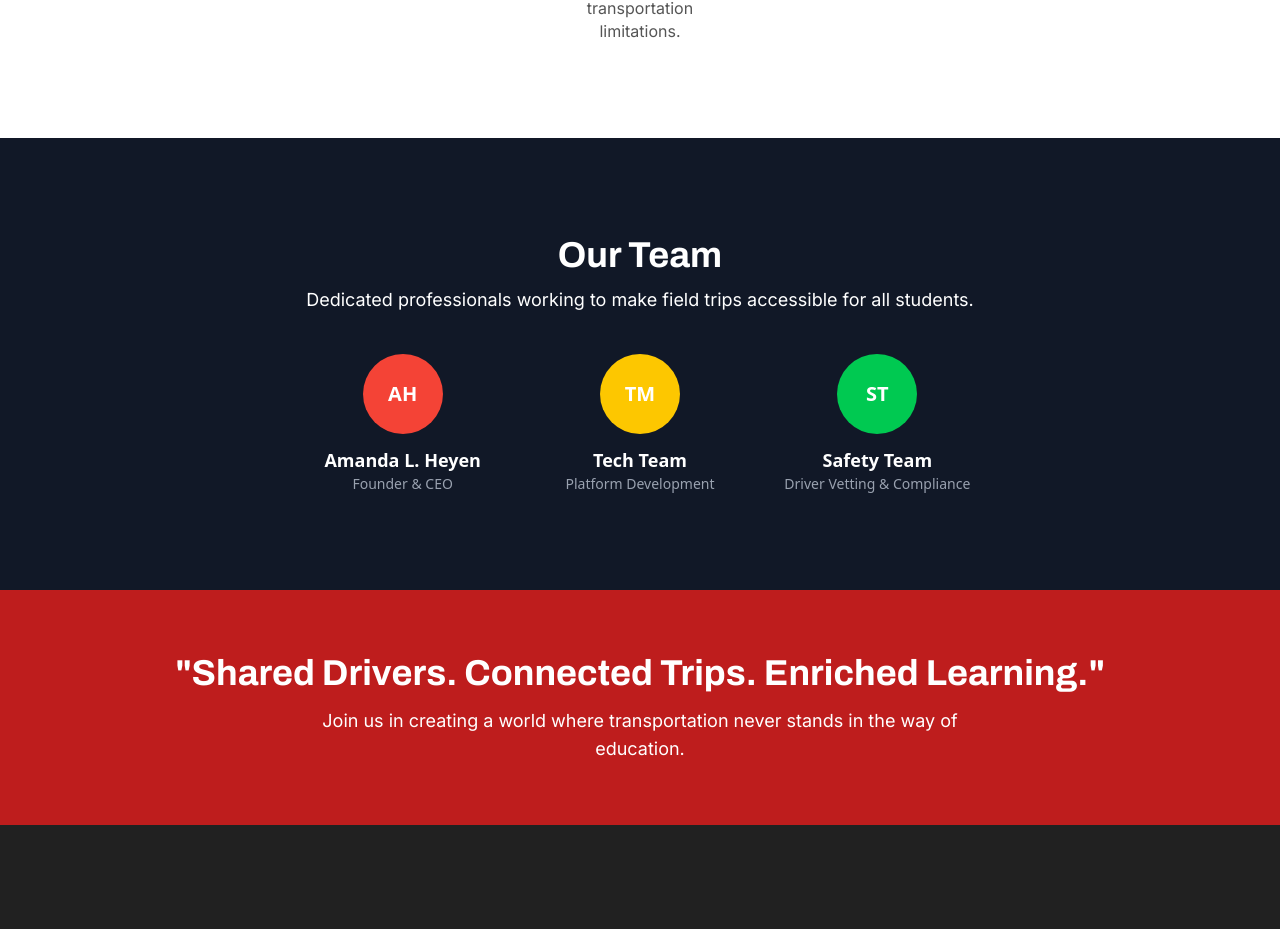
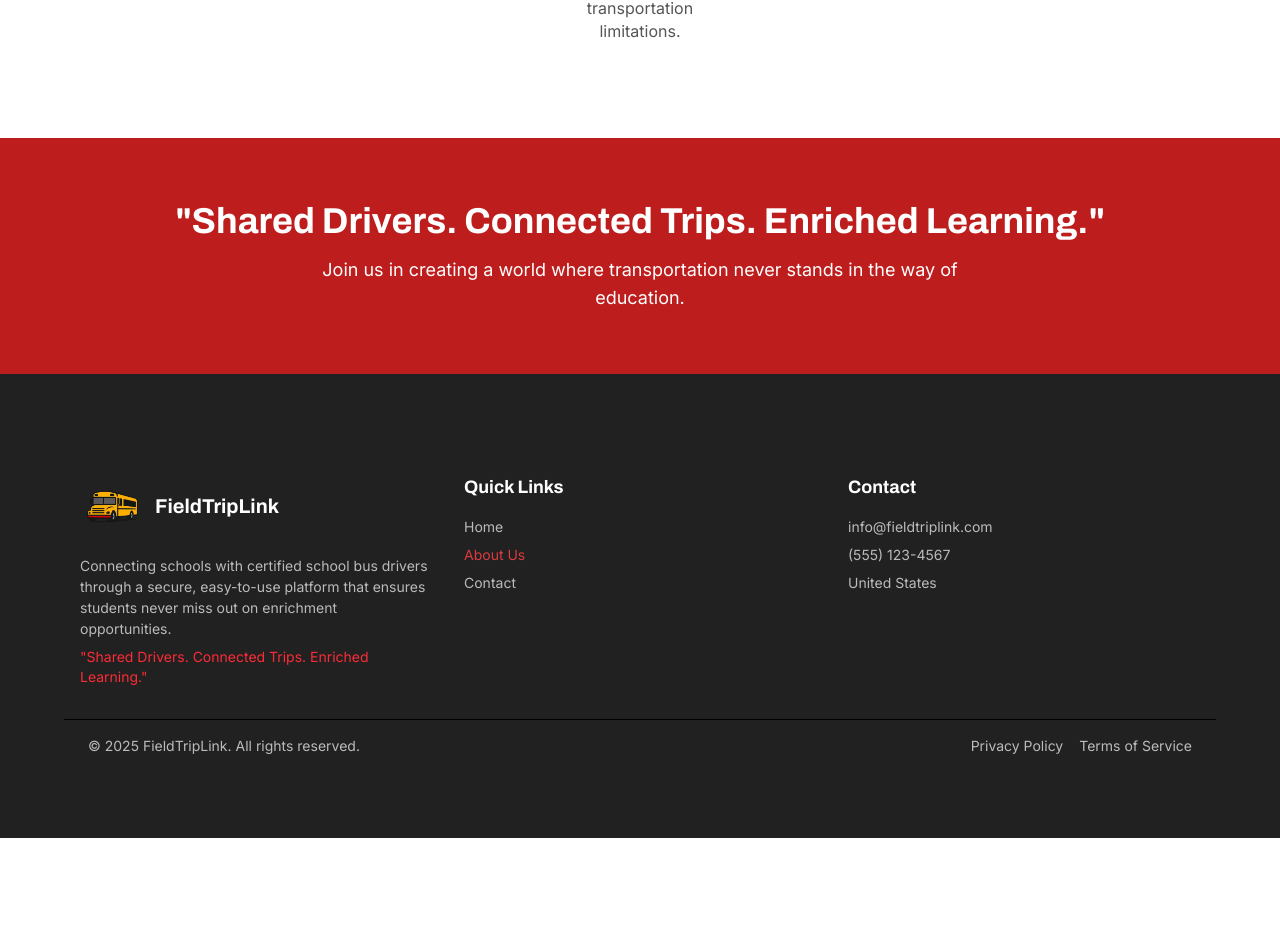
Before and after one commit to shobankn/fieldfriplink, a React (Vite) app: page /about in a window 1280 px wide. Shown: the part 1995-2924 px from the top of the page. After the commit the page ends 2833 px from the top, so only its background shows below. Built offline with nearby package versions, Linux system fonts and the light colour scheme.

Commit message:
first commitfgdrvvcdddsdsdsc

```diff
--- a/src/landgingpage/About/About.jsx
+++ b/src/landgingpage/About/About.jsx
@@ -110,35 +110,7 @@ const About = () => {
       </section>
 
       {/* Team Section */}
-      <section className="bg-[#111827] text-white px-4 sm:px-6 lg:px-20 py-12 sm:py-16 lg:py-[96px] text-center">
-        <h2 className="archivobold text-2xl sm:text-3xl lg:text-[36px] mb-2">Our Team</h2>
-        <p className="text-base sm:text-lg lg:text-[18px] interregular mb-6 sm:mb-10 max-w-2xl mx-auto">
-          Dedicated professionals working to make field trips accessible for all students.
-        </p>
-        <div className="grid grid-cols-1 sm:grid-cols-2 lg:grid-cols-3 gap-6 px-4 sm:px-10 lg:px-[216px]">
-          <div>
-            <div className="w-16 sm:w-20 h-16 sm:h-20 bg-[#f44336] rounded-full flex items-center justify-center mx-auto text-lg sm:text-xl font-bold">
-              AH
-            </div>
-            <p className="mt-3 font-semibold text-base sm:text-lg">Amanda L. Heyen</p>
-            <p className="text-sm text-gray-400">Founder & CEO</p>
-          </div>
-          <div>
-            <div className="w-16 sm:w-20 h-16 sm:h-20 bg-yellow-400 rounded-full flex items-center justify-center mx-auto text-lg sm:text-xl font-bold">
-              TM
-            </div>
-            <p className="mt-3 font-semibold text-base sm:text-lg">Tech Team</p>
-            <p className="text-sm text-gray-400">Platform Development</p>
-          </div>
-          <div>
-            <div className="w-16 sm:w-20 h-16 sm:h-20 bg-green-500 rounded-full flex items-center justify-center mx-auto text-lg sm:text-xl font-bold">
-              ST
-            </div>
-            <p className="mt-3 font-semibold text-base sm:text-lg">Safety Team</p>
-            <p className="text-sm text-gray-400">Driver Vetting & Compliance</p>
-          </div>
-        </div>
-      </section>
+
 
       {/* Final Banner */}
       <section className="bg-[#be1d1d] text-white text-center py-12 sm:py-16 lg:py-[62px] px-4 sm:px-6">
```
